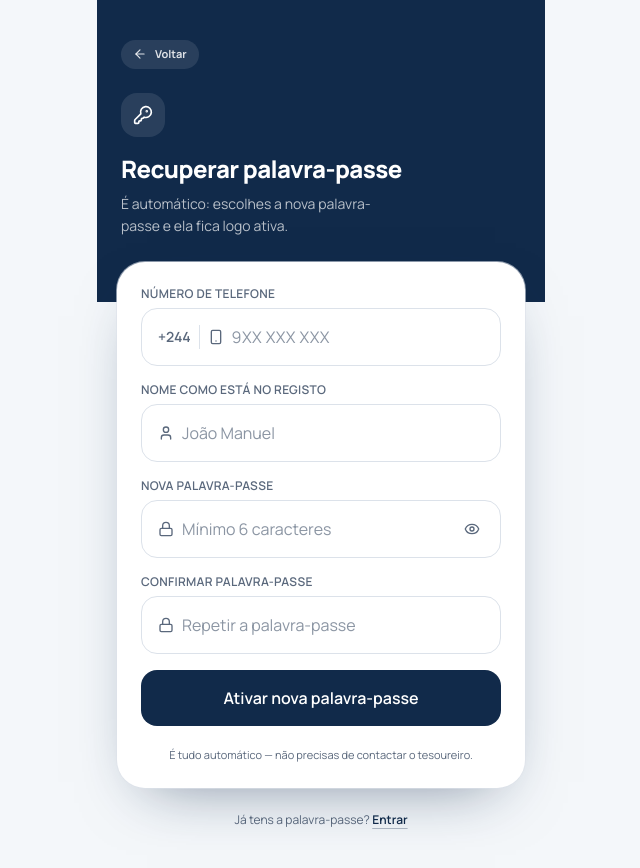
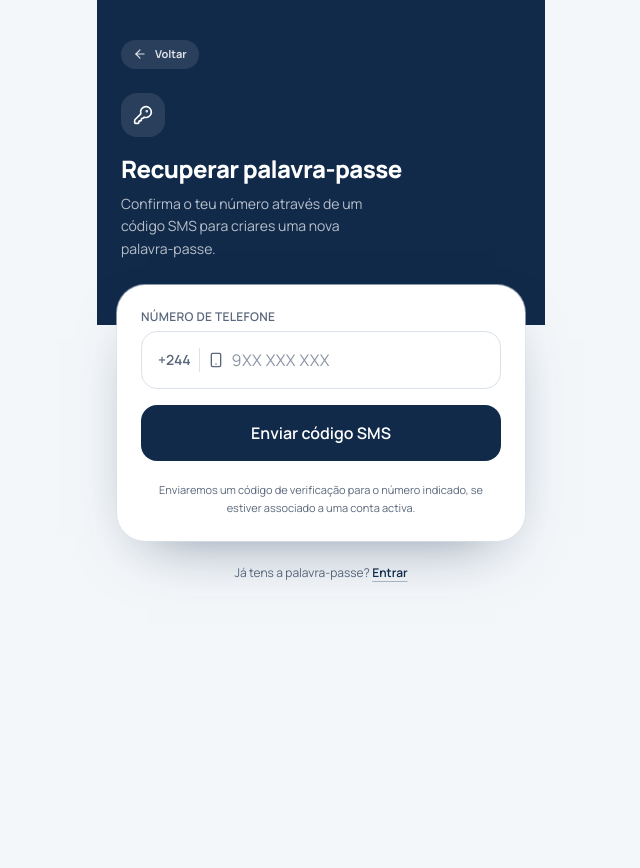
Before and after one commit to Vladimir333-filho/App-location-, a React (Vite) app: page /recuperar-senha in a window 1280 px wide. Shown: the whole page, without its empty margins (319-959 px from the left). After the commit the page ends 800 px from the top, so only its background shows below. Built offline with nearby package versions, Linux system fonts and the light colour scheme.

Commit message:
Integrate SMS OTP password recovery flow

```diff
--- a/src/pages/RecuperarSenha.jsx
+++ b/src/pages/RecuperarSenha.jsx
@@ -2,50 +2,68 @@ import { useState } from 'react';
 import SEO from '@/components/SEO';
 import { Link, useNavigate } from 'react-router-dom';
 import {
-  ArrowLeft,
-  Check,
-  CheckCircle2,
-  Copy,
-  Eye,
-  EyeOff,
-  KeyRound,
-  Loader2,
-  Lock,
-  Smartphone,
-  User,
+  ArrowLeft, CheckCircle2, Eye, EyeOff, KeyRound, Loader2,
+  Lock, Smartphone,
 } from 'lucide-react';
-import { reporSenhaAutomatica } from '@/lib/supabaseClient';
+import {
+  solicitarOtpRecuperacao,
+  confirmarOtpRecuperacao,
+} from '@/lib/supabaseClient';
 import { formatarTelefone } from '@/lib/format';
 
 export default function RecuperarSenha() {
-  <SEO title="QuotaMob | Recuperar palavra-passe" description="Recupere o acesso à sua conta QuotaMob e siga as instruções para voltar a entrar na plataforma." />
   const navigate = useNavigate();
   const [telefone, setTelefone] = useState('');
-  const [nome, setNome] = useState('');
+  const [codigo, setCodigo] = useState('');
+  const [otpId, setOtpId] = useState('');
+  const [codigoTeste, setCodigoTeste] = useState('');
   const [nova, setNova] = useState('');
   const [repetir, setRepetir] = useState('');
   const [ver, setVer] = useState(false);
   const [erro, setErro] = useState('');
   const [aEnviar, setAEnviar] = useState(false);
-  const [feita, setFeita] = useState('');
-  const [copiada, setCopiada] = useState(false);
+  const [etapa, setEtapa] = useState('telefone');
+  const [concluida, setConcluida] = useState(false);
 
-  const numero = telefone.replace(/\D/g, '');
+  const numero = telefone.replace(/\\D/g, '');
 
-  async function submeter(evento) {
+  async function pedirCodigo(evento) {
     evento.preventDefault();
     setErro('');
-
-    if (numero.length !== 9) {
+    if (!/^9\\d{8}$/.test(numero)) {
       setErro('Escreve os 9 dígitos do teu número de telefone.');
       return;
     }
-    if (nome.trim().length < 3) {
-      setErro('Escreve o teu nome como está no registo.');
+    setAEnviar(true);
+    try {
+      const resultado = await solicitarOtpRecuperacao(numero);
+      setOtpId(resultado.otp_id || '');
+      setCodigoTeste(resultado.test_code || '');
+      setEtapa('codigo');
+    } catch (falha) {
+      setErro(falha.message || 'Não foi possível pedir o código. Tenta novamente.');
+    } finally {
+      setAEnviar(false);
+    }
+  }
+
+  async function confirmarCodigo(evento) {
+    evento.preventDefault();
+    setErro('');
+    if (!/^\\d{6}$/.test(codigo)) {
+      setErro('Introduz o código de 6 dígitos.');
       return;
     }
-    if (nova.length < 6) {
-      setErro('A nova palavra-passe precisa de pelo menos 6 caracteres.');
+    if (!otpId) {
+      setErro('Não foi possível identificar o pedido de código. Solicita um novo código.');
+      return;
+    }
+    if (nova.length < 8) {
+      setErro('A nova palavra-passe precisa de pelo menos 8 caracteres.');
+      return;
+    }
+    if (nova.length > 72) {
+      setErro('A palavra-passe não pode ultrapassar 72 caracteres.');
       return;
     }
     if (nova !== repetir) {
@@ -55,31 +73,31 @@ export default function RecuperarSenha() {
 
     setAEnviar(true);
     try {
-      await reporSenhaAutomatica({ telefone: numero, nome: nome.trim(), palavraPasse: nova });
-      setFeita(nova);
+      await confirmarOtpRecuperacao({
+        telefone: numero,
+        otpId,
+        codigo,
+        novaPalavraPasse: nova,
+      });
+      setNova('');
+      setRepetir('');
+      setCodigo('');
+      setCodigoTeste('');
+      setConcluida(true);
     } catch (falha) {
-      setErro(falha.message || 'Não foi possível repor a palavra-passe.');
+      setErro(falha.message || 'Não foi possível confirmar o código.');
     } finally {
       setAEnviar(false);
     }
   }
 
-  async function copiar() {
-    try {
-      await navigator.clipboard.writeText(feita);
-      setCopiada(true);
-      setTimeout(() => setCopiada(false), 1800);
-    } catch {
-      setErro('Não foi possível copiar. Aponta a palavra-passe.');
-    }
-  }
-
   return (
     <div className="min-h-screen bg-background">
+      <SEO title="QuotaMob | Recuperar palavra-passe" description="Recupere o acesso à sua conta QuotaMob através de um código de verificação." />
       <div className="mx-auto flex min-h-screen w-full max-w-md flex-col">
         <header className="relative overflow-hidden bg-primary px-6 pb-16 pt-10 text-primary-foreground">
           <button
-            onClick={() => navigate('/')}
+            onClick={() => etapa === 'codigo' ? setEtapa('telefone') : navigate('/')}
             className="mb-6 inline-flex items-center gap-2 rounded-full bg-white/10 px-3 py-1.5 text-[11px] font-bold text-white/85"
           >
             <ArrowLeft className="h-3.5 w-3.5" /> Voltar
@@ -89,154 +107,97 @@ export default function RecuperarSenha() {
           </span>
           <h1 className="mt-4 font-heading text-2xl font-extrabold tracking-tight">Recuperar palavra-passe</h1>
           <p className="mt-2 max-w-[17rem] text-sm leading-relaxed text-white/70">
-            É automático: escolhes a nova palavra-passe e ela fica logo ativa.
+            Confirma o teu número através de um código SMS para criares uma nova palavra-passe.
           </p>
         </header>
 
         <main className="-mt-10 flex-1 px-5 pb-10">
           <div className="animar-surgir rounded-[28px] bg-white p-6 shadow-[0_24px_60px_-30px_rgba(11,37,69,0.55)] ring-1 ring-border/60">
-            {feita ? (
+            {concluida ? (
               <div className="text-center">
                 <span className="mx-auto grid h-14 w-14 place-items-center rounded-full bg-emerald-50 text-emerald-600">
                   <CheckCircle2 className="h-7 w-7" />
                 </span>
-                <h2 className="mt-3 font-heading text-lg font-bold text-foreground">Palavra-passe ativada</h2>
+                <h2 className="mt-3 font-heading text-lg font-bold text-foreground">Palavra-passe actualizada</h2>
                 <p className="mt-2 text-sm leading-relaxed text-muted-foreground">
-                  O sistema ativou a palavra-passe nova para <strong className="font-semibold text-foreground">
-                    +244 {formatarTelefone(numero)}
-                  </strong>. Guarda-a agora — é esta que vais usar para entrar.
+                  A palavra-passe da conta associada a <strong className="font-semibold text-foreground">+244 {formatarTelefone(numero)}</strong> foi actualizada. Já podes entrar com a nova palavra-passe.
                 </p>
-
-                <div className="mt-4 rounded-2xl bg-muted/70 px-4 py-4">
-                  <p className="text-[10px] font-bold uppercase tracking-wide text-muted-foreground">A tua palavra-passe</p>
-                  <p className="mt-1 break-all font-mono text-lg font-bold text-foreground">{feita}</p>
-                  <button
-                    onClick={copiar}
-                    className="mt-3 inline-flex items-center gap-1.5 rounded-xl bg-white px-3 py-2 text-[11px] font-bold text-primary ring-1 ring-border"
-                  >
-                    {copiada ? <Check className="h-3.5 w-3.5" /> : <Copy className="h-3.5 w-3.5" />}
-                    {copiada ? 'Copiada' : 'Copiar'}
-                  </button>
-                </div>
-
-                <button
-                  onClick={() => navigate('/')}
-                  className="mt-4 h-[52px] w-full rounded-2xl bg-primary text-sm font-bold text-primary-foreground"
-                >
+                <button onClick={() => navigate('/')} className="mt-4 h-[52px] w-full rounded-2xl bg-primary text-sm font-bold text-primary-foreground">
                   Entrar agora
                 </button>
               </div>
-            ) : (
-              <form onSubmit={submeter} className="space-y-4">
+            ) : etapa === 'telefone' ? (
+              <form onSubmit={pedirCodigo} className="space-y-4">
                 <div>
-                  <label className="mb-1.5 block text-xs font-semibold uppercase tracking-wide text-muted-foreground">
-                    Número de telefone
-                  </label>
+                  <label className="mb-1.5 block text-xs font-semibold uppercase tracking-wide text-muted-foreground">Número de telefone</label>
                   <div className="flex items-center gap-2 rounded-2xl border border-input bg-white px-4 focus-within:border-primary">
                     <span className="text-sm font-semibold text-muted-foreground">+244</span>
                     <span className="h-6 w-px bg-border" />
                     <Smartphone className="h-4 w-4 shrink-0 text-muted-foreground" />
                     <input
                       value={telefone}
-                      onChange={(e) => {
-                        setTelefone(e.target.value.replace(/[^\d\s]/g, '').slice(0, 11));
-                        setErro('');
-                      }}
+                      onChange={(e) => { setTelefone(e.target.value.replace(/[^\\d\\s]/g, '').slice(0, 11)); setErro(''); }}
                       inputMode="numeric"
+                      autoComplete="tel-national"
                       placeholder="9XX XXX XXX"
                       className="h-14 w-full bg-transparent text-base font-medium tracking-wide outline-none placeholder:font-normal placeholder:text-muted-foreground/70"
                     />
                   </div>
                 </div>
-
+                {erro && <p className="rounded-xl bg-red-50 px-3 py-2.5 text-sm leading-snug text-red-700">{erro}</p>}
+                <button type="submit" disabled={aEnviar} className="flex h-14 w-full items-center justify-center gap-2 rounded-2xl bg-primary text-base font-semibold text-primary-foreground transition active:scale-[0.99] disabled:opacity-60">
+                  {aEnviar && <Loader2 className="h-5 w-5 animate-spin" />}
+                  {aEnviar ? 'A solicitar código…' : 'Enviar código SMS'}
+                </button>
+                <p className="pt-1 text-center text-[11px] leading-relaxed text-muted-foreground">Enviaremos um código de verificação para o número indicado, se estiver associado a uma conta activa.</p>
+              </form>
+            ) : (
+              <form onSubmit={confirmarCodigo} className="space-y-4">
+                <p className="text-sm leading-relaxed text-muted-foreground">
+                  Introduz o código enviado para <strong className="text-foreground">+244 {formatarTelefone(numero)}</strong>.
+                </p>
+                {codigoTeste && (
+                  <p className="rounded-xl bg-amber-50 px-3 py-2.5 text-sm text-amber-800">
+                    Código de teste Sandbox: <strong className="font-mono">{codigoTeste}</strong>
+                  </p>
+                )}
                 <div>
-                  <label className="mb-1.5 block text-xs font-semibold uppercase tracking-wide text-muted-foreground">
-                    Nome como está no registo
-                  </label>
-                  <div className="flex items-center gap-2 rounded-2xl border border-input bg-white px-4 focus-within:border-primary">
-                    <User className="h-4 w-4 shrink-0 text-muted-foreground" />
-                    <input
-                      value={nome}
-                      onChange={(e) => {
-                        setNome(e.target.value);
-                        setErro('');
-                      }}
-                      autoComplete="name"
-                      placeholder="João Manuel"
-                      className="h-14 w-full bg-transparent text-base font-medium outline-none placeholder:font-normal placeholder:text-muted-foreground/70"
-                    />
-                  </div>
+                  <label className="mb-1.5 block text-xs font-semibold uppercase tracking-wide text-muted-foreground">Código de verificação</label>
+                  <input value={codigo} onChange={(e) => { setCodigo(e.target.value.replace(/\\D/g, '').slice(0, 6)); setErro(''); }} inputMode="numeric" autoComplete="one-time-code" placeholder="000000" className="h-14 w-full rounded-2xl border border-input bg-white px-4 text-center font-mono text-xl font-bold tracking-[0.4em] outline-none focus:border-primary" />
                 </div>
-
                 <div>
-                  <label className="mb-1.5 block text-xs font-semibold uppercase tracking-wide text-muted-foreground">
-                    Nova palavra-passe
-                  </label>
+                  <label className="mb-1.5 block text-xs font-semibold uppercase tracking-wide text-muted-foreground">Nova palavra-passe</label>
                   <div className="flex items-center gap-2 rounded-2xl border border-input bg-white px-4 focus-within:border-primary">
                     <Lock className="h-4 w-4 shrink-0 text-muted-foreground" />
-                    <input
-                      value={nova}
-                      onChange={(e) => {
-                        setNova(e.target.value);
-                        setErro('');
-                      }}
-                      type={ver ? 'text' : 'password'}
-                      placeholder="Mínimo 6 caracteres"
-                      className="h-14 w-full bg-transparent text-base outline-none placeholder:text-muted-foreground/70"
-                    />
-                    <button
-                      type="button"
-                      onClick={() => setVer((v) => !v)}
-                      className="p-1 text-muted-foreground"
-                      aria-label="Mostrar palavra-passe"
-                    >
+                    <input value={nova} onChange={(e) => { setNova(e.target.value); setErro(''); }} type={ver ? 'text' : 'password'} autoComplete="new-password" placeholder="Mínimo 8 caracteres" className="h-14 w-full bg-transparent text-base outline-none placeholder:text-muted-foreground/70" />
+                    <button type="button" onClick={() => setVer((v) => !v)} className="p-1 text-muted-foreground" aria-label="Mostrar palavra-passe">
                       {ver ? <EyeOff className="h-4 w-4" /> : <Eye className="h-4 w-4" />}
                     </button>
                   </div>
                 </div>
-
                 <div>
-                  <label className="mb-1.5 block text-xs font-semibold uppercase tracking-wide text-muted-foreground">
-                    Confirmar palavra-passe
-                  </label>
+                  <label className="mb-1.5 block text-xs font-semibold uppercase tracking-wide text-muted-foreground">Confirmar palavra-passe</label>
                   <div className="flex items-center gap-2 rounded-2xl border border-input bg-white px-4 focus-within:border-primary">
                     <Lock className="h-4 w-4 shrink-0 text-muted-foreground" />
-                    <input
-                      value={repetir}
-                      onChange={(e) => {
-                        setRepetir(e.target.value);
-                        setErro('');
-                      }}
-                      type={ver ? 'text' : 'password'}
-                      placeholder="Repetir a palavra-passe"
-                      className="h-14 w-full bg-transparent text-base outline-none placeholder:text-muted-foreground/70"
-                    />
+                    <input value={repetir} onChange={(e) => { setRepetir(e.target.value); setErro(''); }} type={ver ? 'text' : 'password'} autoComplete="new-password" placeholder="Repetir a palavra-passe" className="h-14 w-full bg-transparent text-base outline-none placeholder:text-muted-foreground/70" />
                   </div>
                 </div>
-
                 {erro && <p className="rounded-xl bg-red-50 px-3 py-2.5 text-sm leading-snug text-red-700">{erro}</p>}
-
-                <button
-                  type="submit"
-                  disabled={aEnviar}
-                  className="flex h-14 w-full items-center justify-center gap-2 rounded-2xl bg-primary text-base font-semibold text-primary-foreground transition active:scale-[0.99] disabled:opacity-60"
-                >
+                <button type="submit" disabled={aEnviar} className="flex h-14 w-full items-center justify-center gap-2 rounded-2xl bg-primary text-base font-semibold text-primary-foreground transition active:scale-[0.99] disabled:opacity-60">
                   {aEnviar && <Loader2 className="h-5 w-5 animate-spin" />}
-                  {aEnviar ? 'A ativar…' : 'Ativar nova palavra-passe'}
+                  {aEnviar ? 'A confirmar…' : 'Confirmar código e actualizar'}
                 </button>
-
-                <p className="pt-1 text-center text-[11px] leading-relaxed text-muted-foreground">
-                  É tudo automático — não precisas de contactar o tesoureiro.
-                </p>
+                <button type="button" onClick={() => { setEtapa('telefone'); setCodigo(''); setOtpId(''); setCodigoTeste(''); setErro(''); }} className="w-full py-2 text-xs font-semibold text-primary">
+                  Usar outro número
+                </button>
+                <p className="text-center text-[11px] leading-relaxed text-muted-foreground">O código expira em 5 minutos. Nunca o partilhes com ninguém.</p>
               </form>
             )}
           </div>
 
           <p className="mt-6 text-center text-xs text-muted-foreground">
             Já tens a palavra-passe?{' '}
-            <Link to="/" className="font-semibold text-primary underline decoration-primary/30 underline-offset-4">
-              Entrar
-            </Link>
+            <Link to="/" className="font-semibold text-primary underline decoration-primary/30 underline-offset-4">Entrar</Link>
           </p>
         </main>
       </div>
```
